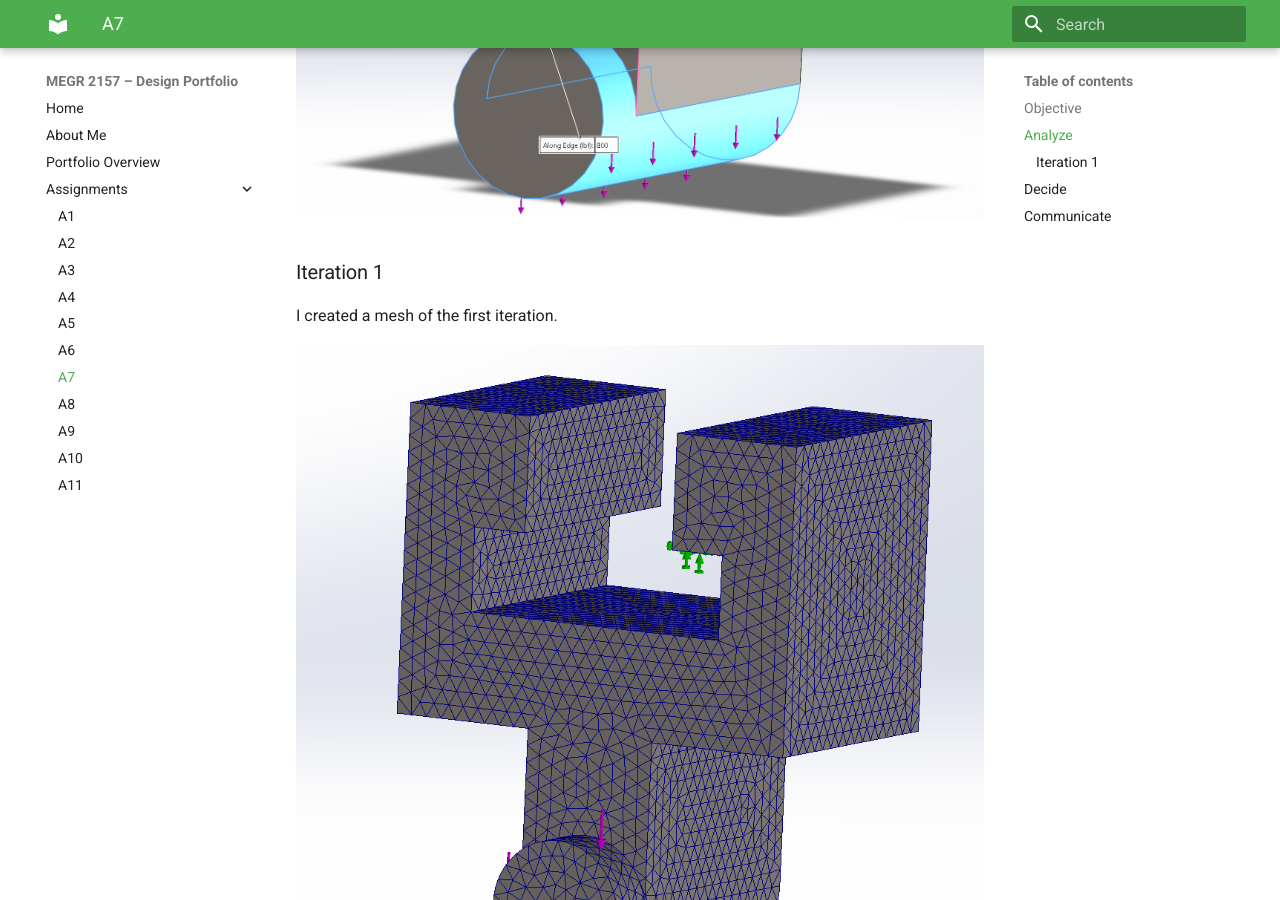
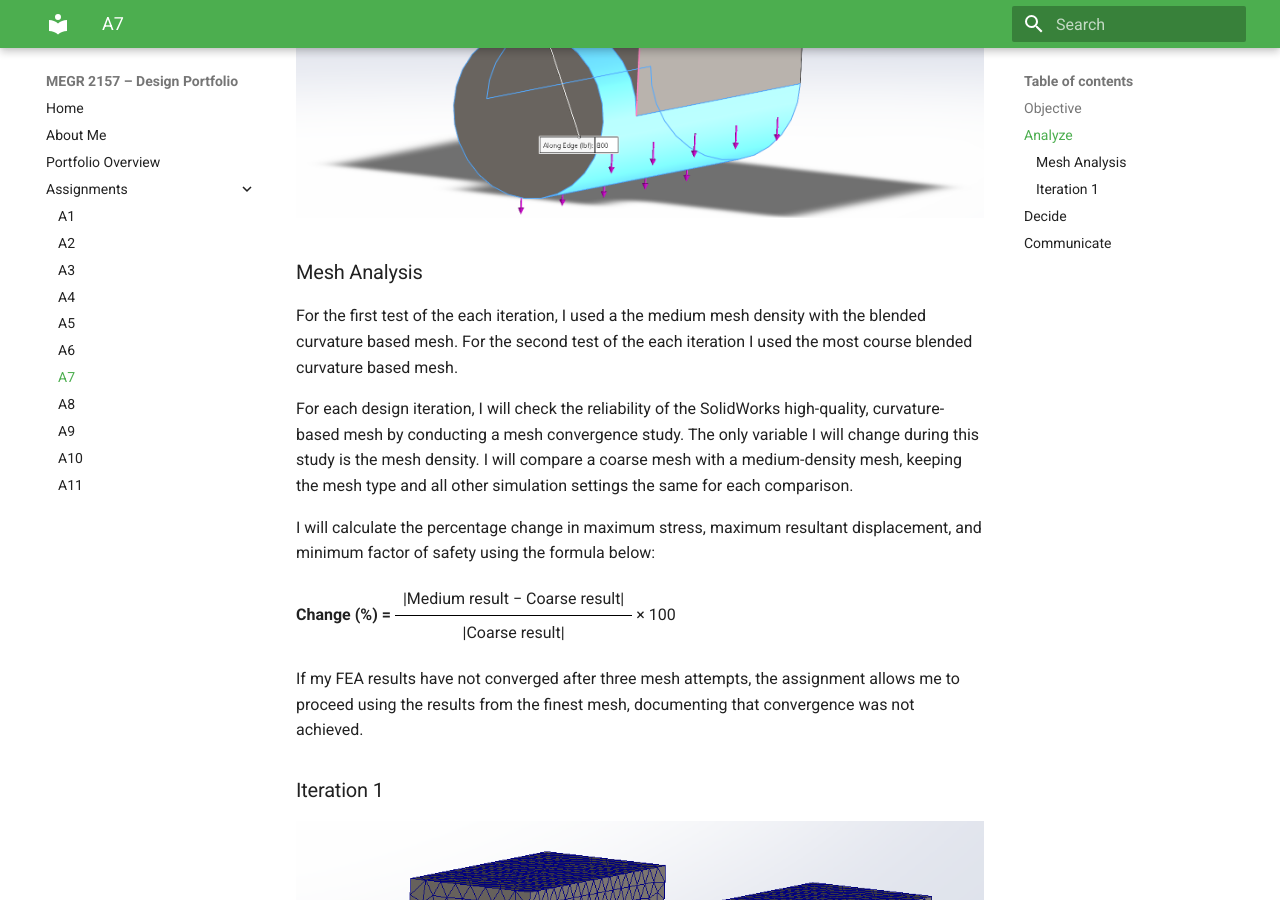
Before and after one commit to SanjayKashyap24/design-projects-portfolio, an MkDocs documentation site: the page built from docs/assignments/A07/index.md, in a window 1280 px wide and 900 px high, scrolled down 3334 px. Built offline with MkDocs 1.6.1 and Material for MkDocs 9.7.7, drawn with Linux system fonts in a browser that asks for light colours.

Commit message:
Add mesh analysis section to index.md
Added a section on mesh analysis detailing the methodology for conducting a mesh convergence study and calculating percentage changes in simulation results.

```diff
--- a/docs/assignments/A07/index.md
+++ b/docs/assignments/A07/index.md
@@ -116,14 +116,35 @@ I will also be adding the applied load to the top of the cylinder holder because
   <img src="A7-4.png" alt="A7-4">
 </div>
 
+### Mesh Analysis
+For the first test of the each iteration, I used a the medium mesh density with the blended curvature based mesh. For the second test of the each iteration I used the most course blended curvature based mesh.
+
+For each design iteration, I will check the reliability of the SolidWorks high-quality, curvature-based mesh by conducting a mesh convergence study. The only variable I will change during this study is the mesh density. I will compare a coarse mesh with a medium-density mesh, keeping the mesh type and all other simulation settings the same for each comparison.
+
+I will calculate the percentage change in maximum stress, maximum resultant displacement, and minimum factor of safety using the formula below:
+
+
+<p>
+  <strong>Change (%) = </strong>
+  <span style="display: inline-flex; flex-direction: column; text-align: center; vertical-align: middle;">
+    <span style="border-bottom: 1px solid black; padding: 4px 8px;">
+      |Medium result − Coarse result|
+    </span>
+    <span style="padding: 4px 8px;">
+      |Coarse result|
+    </span>
+  </span>
+  × 100
+</p>
+
+
+If my FEA results have not converged after three mesh attempts, the assignment allows me to proceed using the results from the finest mesh, documenting that convergence was not achieved.
+
 ### Iteration 1
-I created a mesh of the first iteration.
 
 <div style="text-align: center;">
   <img src="A7-5.png" alt="A7-5">
 </div>
-
-
 ## Decide
 
 
```
